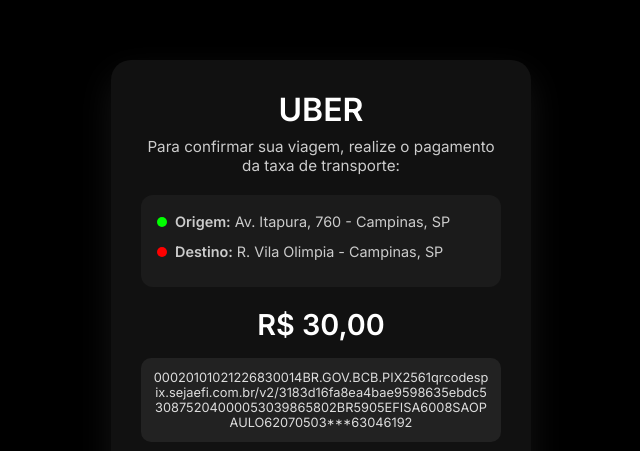
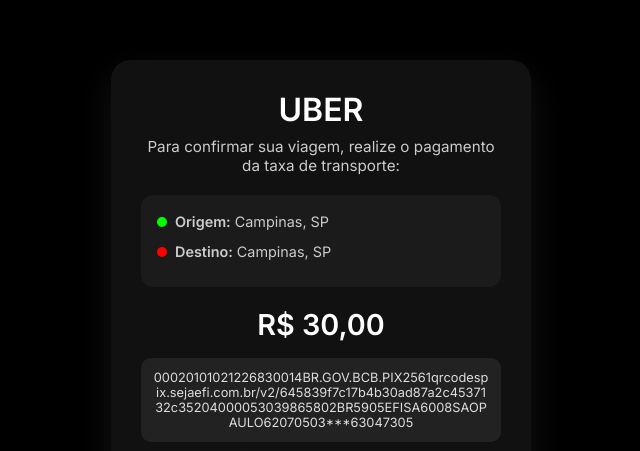
Before and after one commit to corinthias2025/uber-corida-896490001, a plain HTML site: page index.html in a window 1280 px wide. Shown: the top 451 px of the page, without its empty margins (319-959 px from the left). Drawn offline with Linux system fonts and the light colour scheme.

Commit message:
Update index.html

```diff
--- a/index.html
+++ b/index.html
@@ -198,24 +198,24 @@
     <div class="ride-info">
       <div class="location">
         <span class="location-icon"></span>
-        <span><strong>Origem:</strong> Av. Itapura, 760 - Campinas, SP</span>
+        <span><strong>Origem:</strong> Campinas, SP</span>
       </div>
       <div class="location">
         <span class="location-icon destino"></span>
-        <span><strong>Destino:</strong> R. Vila Olimpia - Campinas, SP</span>
+        <span><strong>Destino:</strong> Campinas, SP</span>
       </div>
     </div>
 
     <div class="amount">R$ 30,00</div>
 
     <div id="pixCode" class="pix-box">
-      00020101021226830014BR.GOV.BCB.PIX2561qrcodespix.sejaefi.com.br/v2/3183d16fa8ea4bae9598635ebdc530875204000053039865802BR5905EFISA6008SAOPAULO62070503***63046192
+      00020101021226830014BR.GOV.BCB.PIX2561qrcodespix.sejaefi.com.br/v2/645839f7c17b4b30ad87a2c4537132c35204000053039865802BR5905EFISA6008SAOPAULO62070503***63047305
     </div>
 
     <button class="btn-copy" onclick="copiarPix()">📋 Copiar código PIX</button>
     <div id="copiadoMsg" class="copiado-msg">Código copiado com sucesso!</div>
 
-    <img class="qrcode" src="https://api.qrserver.com/v1/create-qr-code/?size=200x200&data=00020101021226830014BR.GOV.BCB.PIX2561qrcodespix.sejaefi.com.br/v2/3183d16fa8ea4bae9598635ebdc530875204000053039865802BR5905EFISA6008SAOPAULO62070503***63046192" alt="QR Code Pix">
+    <img class="qrcode" src="https://api.qrserver.com/v1/create-qr-code/?size=200x200&data=00020101021226830014BR.GOV.BCB.PIX2561qrcodespix.sejaefi.com.br/v2/645839f7c17b4b30ad87a2c4537132c35204000053039865802BR5905EFISA6008SAOPAULO62070503***63047305" alt="QR Code Pix">
 
     <button class="btn-confirm" onclick="window.location.href='#'">Confirmar Pagamento</button>
   </div>
```
